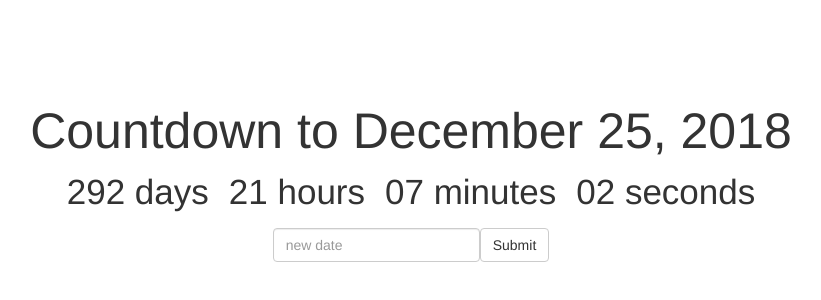
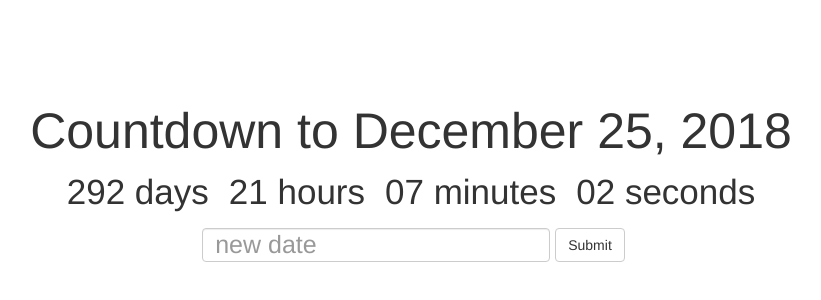
Before and after one commit to Zhusufeng/countdown-champ, a React (Create React App) app: page / in a window 1280 px wide. Shown: the part 160-460 px from the top of the page, without its empty margins (229-1050 px from the left). Built offline with nearby package versions, Linux system fonts and the light colour scheme.

Commit message:
Add styling for Deadline-input in App.css

```diff
--- a/src/App.css
+++ b/src/App.css
@@ -12,3 +12,8 @@
   display: inline;
   margin: 10px;
 }
+
+.Deadline-input {
+  font-size: 25px;
+  margin: 5px;
+}
```
